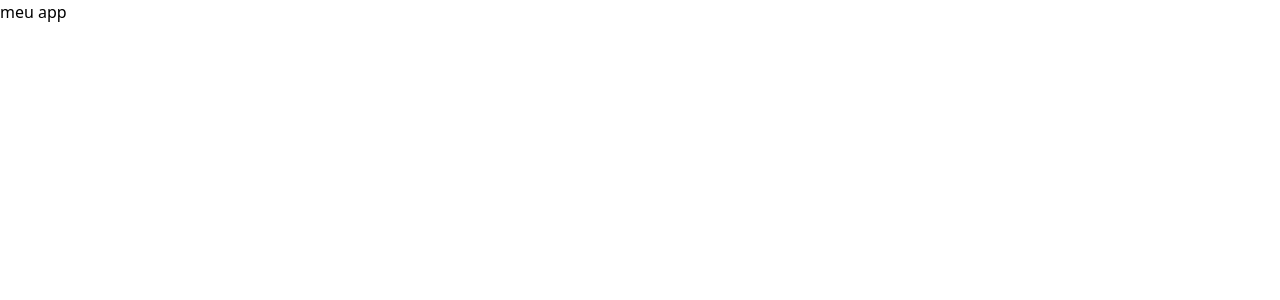
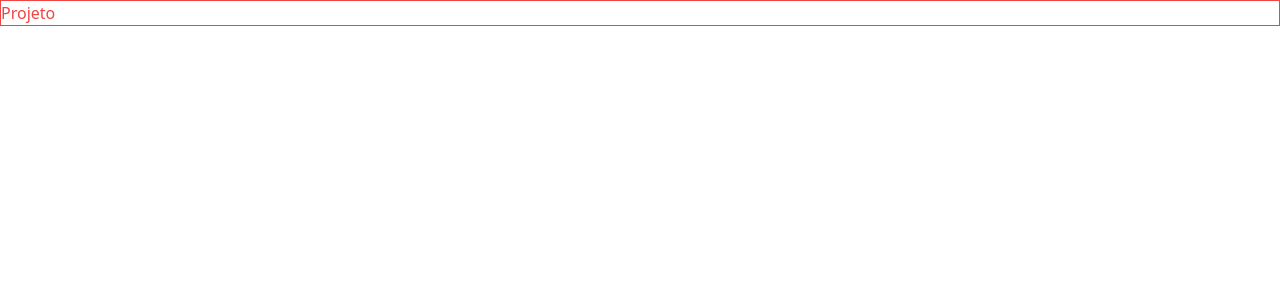
Before and after one commit to lucaskahlil/FRONT-Teste-Devvo, a React (Vite) app in the folder rings-Devvo/: page / in a window 1280 px wide. Shown: the top 300 px of the page. Built offline with nearby package versions, Linux system fonts and the light colour scheme.

Commit message:
🔥 clean app

```diff
--- a/rings-Devvo/src/App.tsx
+++ b/rings-Devvo/src/App.tsx
@@ -2,7 +2,7 @@ function App() {
 
   return (
     <>
-      meu app
+      <header className="text-red-500 border border-solid border-red-500">Projeto</header>
     </>
   )
 }
```
